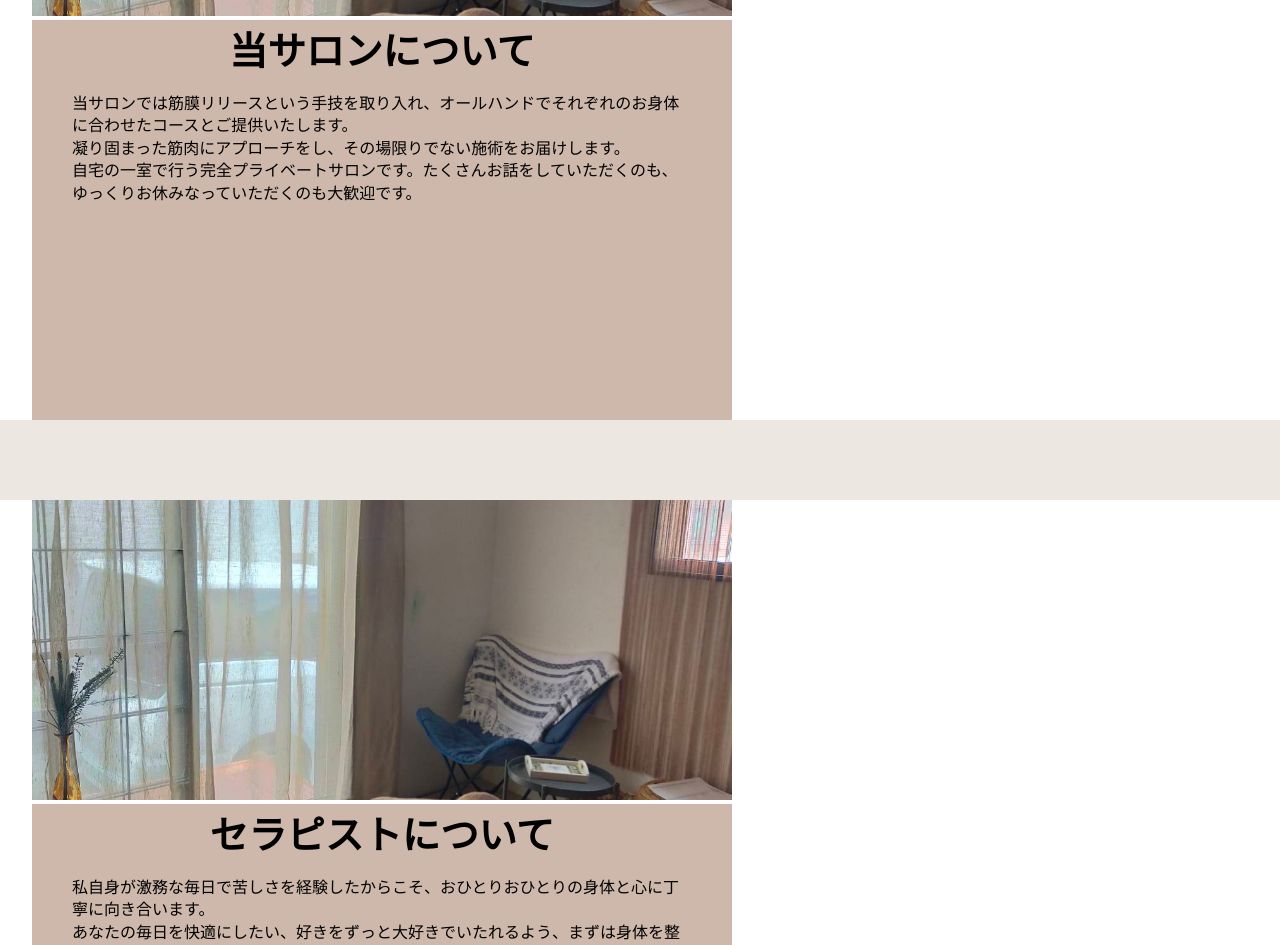
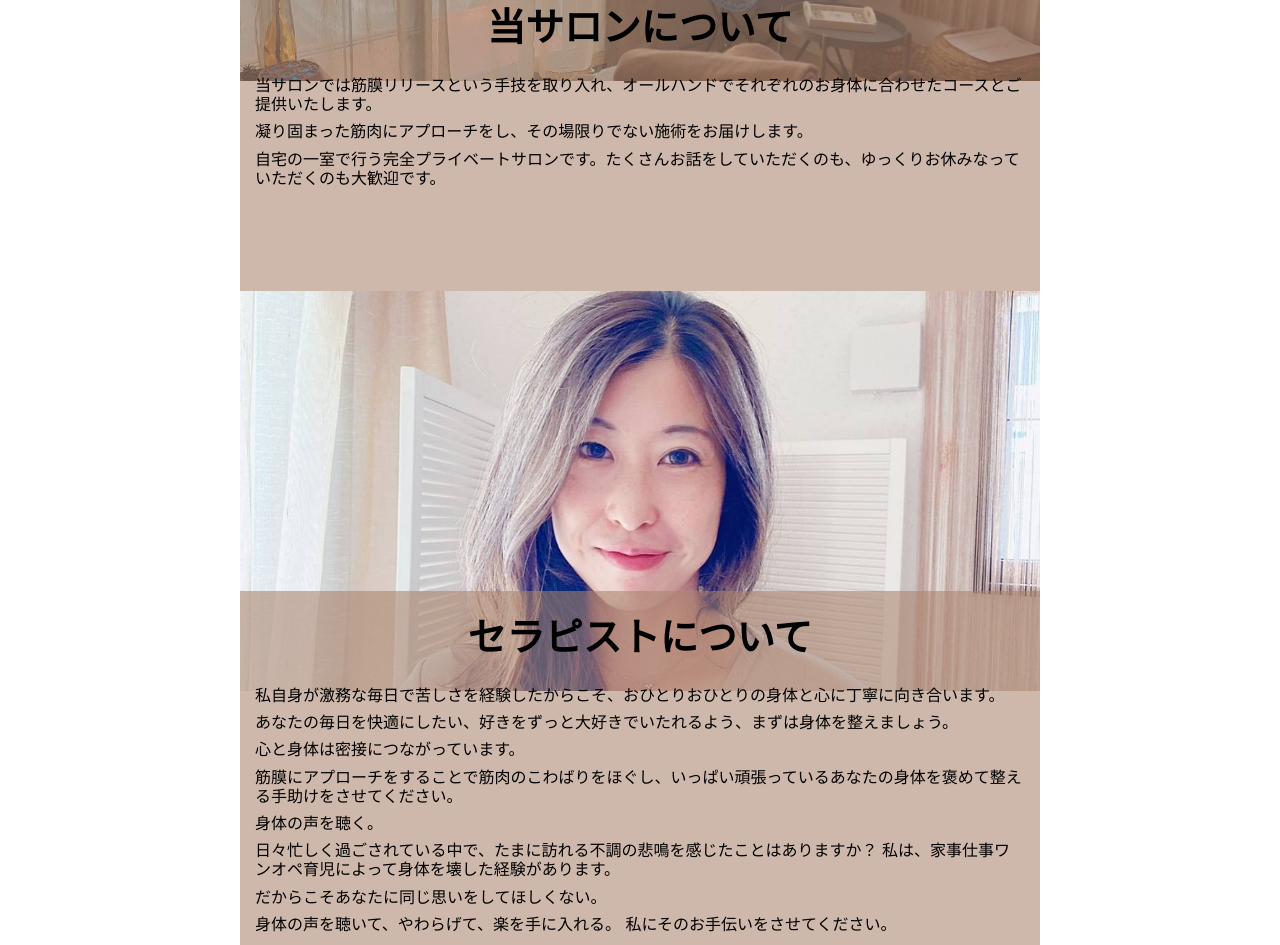
Before and after one commit to manami-d/flamingo, a Next.js app: page /about in a window 1280 px wide. Shown: the part 480-1425 px from the top of the page. Built offline with nearby package versions, Linux system fonts and the light colour scheme.

Commit message:
ADD EVERYTING BEFORE NEW WORDS

```diff
--- a/components/Button.js
+++ b/components/Button.js
@@ -15,7 +15,7 @@ const StyledButton = styled.button`
     justify-content: center;
     align-items: center;
     color: #ffffff;
-    border: 3px solid var(--button-border);
+    border: 2px solid var(--button-border);
     a {
         display: block;
         padding: auto;
--- a/components/Card.js
+++ b/components/Card.js
@@ -32,13 +32,14 @@ const StyledCard = styled.article`
     }
     @media only screen and (min-width: 880px) {
         height: 30vh;
+        max-height: 600px;
         width: 30%;
         min-width: 280px;
         max-width: 320px;
         margin: 1rem auto;
     }
     @media only screen and (min-width: 1000px) {
-        max-width: 350px;
+        max-width: 400px;
         margin: 1rem auto;
     }
 `;
--- a/components/DTNav.js
+++ b/components/DTNav.js
@@ -10,20 +10,12 @@ const StyledNav = styled.nav`
     display: flex;
     justify-content: space-between;
     align-items: center;
-    box-shadow: 0px 3px 0 var(--primary-color);
+    border-bottom: 3px solid var(--primary-color);
     margin-bottom: 1rem;
     .logo {
-        width: 9.3rem;
-        height: 60%;
-        /* margin-left: 3rem; */
+        height: 55px;
         margin: auto 0 auto 3rem;
-        // just until we have a logo to display
-        color: white;
-        /* background: grey; */
-        background-image: url('/brown-swatch50px.png');
         text-align: center;
-        font-size: 1.5rem;
-        line-height: 4vh;
     }
     ul {
         width: 70vw;
@@ -40,7 +32,8 @@ const StyledNav = styled.nav`
 export default function Navbar() {
     return (
         <StyledNav>
-            <i className="logo cursive">flamingo</i>
+            <img src="/flamingo-logo60px.png" className="logo" />
+
             <ul>
                 <li>
                     {' '}
--- a/components/Footer.js
+++ b/components/Footer.js
@@ -15,7 +15,7 @@ const StyledFooter = styled.footer`
 export default function Footer() {
     return (
         <StyledFooter>
-            <p>Copyright Flamingo.co &copy; 2021</p>
+            <p id="footer">Copyright Flamingo.co &copy; 2021</p>
         </StyledFooter>
     );
 }
--- a/components/layout.js
+++ b/components/layout.js
@@ -13,6 +13,7 @@ const StyledlayoutDiv = styled.div`
     display: flex;
     flex-direction: column;
     justify-content: space-between;
+    background: white;
 `;
 
 export default function Layout({ children }) {
--- a/pages/about.js
+++ b/pages/about.js
@@ -7,35 +7,34 @@ import styled from 'styled-components';
 
 const StyledAbout = styled(page)`
     text-align: center;
+
     .about-wrapper {
         display: flex;
-        flex-wrap: wrap;
+        flex-direction: column;
         min-height: calc(90vh -1rem);
         width: 100vw;
         max-width: var(--max-width);
         margin: 1rem auto;
 
         article {
-            min-width: 300px;
+            min-width: 280px;
             width: 100vw;
-            min-height: 30vh;
-
+            max-width: 500px;
             background: white;
-            margin: 2.5rem 0;
+            margin: 0 auto;
             display: flex;
             flex-direction: column;
-            justify-content: space-between;
-            .about-image {
-                margin: 0 2rem;
-
+            margin-top: 0.5rem;
+            /* justify-content: space-between; */
+            #about-image1,
+            #about-image2 {
+                max-height: 500px;
+                margin: 0;
+                text-align: left;
                 img {
                     object-fit: cover;
-                    height: 35vh;
-                    width: 90vw;
+                    width: 100vw;
                     min-width: 280px;
-                    max-width: 700px;
-                    min-height: 300px;
-                    max-height: 500px;
                 }
                 /* background: grey; */
             }
@@ -43,13 +42,13 @@ const StyledAbout = styled(page)`
                 display: flex;
                 flex-direction: column;
                 justify-content: flex-start;
-                width: 90vw;
+                width: 100vw;
                 min-height: 400px;
                 min-width: 280px;
-                max-width: 700px;
                 height: auto;
-                margin: 0 2rem;
+                margin: 0;
                 background: var(--primary-opaque);
+                padding: 5px;
                 h2 {
                     text-align: center;
                     /* font-size: 2rem; */
@@ -57,27 +56,53 @@ const StyledAbout = styled(page)`
                 p {
                     /* line-height: 1.4rem; */
                     text-align: left;
-                    margin: 1rem 2.5rem;
+                    margin: 1rem 0;
                     min-width: 280px;
                 }
             }
         }
     }
-    @media only screen and (min-width: 600px) {
+    @media only screen and (min-width: 500px) {
+        padding-bottom: 150px;
         article {
-            flex-direction: row;
+            /* flex-direction: row; */
+            position: relative;
+            height: 75vh;
+            width: 90vw !important;
+            max-width: 1200px !important;
+            margin: 5px auto !important;
+            align-items: center;
             .about-content {
-                width: 65vw;
-            }
-            .about-image {
-                margin: 2.5rem;
-                width: 30vw;
-                img {
-                    object-fit: cover;
-                    height: 50vh;
-                    width: 35vw;
+                position: absolute;
+                bottom: -150px;
+                /* right: 0; */
+                width: 90vw !important;
+                max-width: 800px;
+                min-height: 450px !important;
+                padding: 0 !important;
+                h2 {
+                    margin-top: 15px;
+                    margin-bottom: 20px;
+                }
+                p {
+                    margin: 4px 0 4px 0 !important;
+
+                    line-height: 1.2rem;
+                    padding: 0 15px !important;
                 }
             }
+            #about-image1,
+            #about-image2 {
+                max-width: 800px;
+                img {
+                    width: 90vw !important;
+                    height: 50vh;
+                    max-width: 800px;
+                }
+            }
+        }
+        #footer {
+            margin-top: 50px;
         }
     }
 `;
@@ -95,41 +120,31 @@ export default function about() {
                 <h1>About flamingo</h1>
                 <div className="about-wrapper">
                     <article>
-                        <div className="about-image">
+                        <div id="about-image1">
                             <img src="/salon1.jpg" alt="Salon room" loading="lazy" />
                         </div>
                         <div className="about-content">
                             <h2>当サロンについて</h2>
-                            <p>
-                                当サロンでは筋膜リリースという手技を取り入れ、オールハンドでそれぞれのお身体に合わせたコースとご提供いたします。
-                                <br />
-                                凝り固まった筋肉にアプローチをし、その場限りでない施術をお届けします。
-                                <br />
-                                自宅の一室で行う完全プライベートサロンです。たくさんお話をしていただくのも、ゆっくりお休みなっていただくのも大歓迎です。
-                            </p>
+                            <p>当サロンでは筋膜リリースという手技を取り入れ、オールハンドでそれぞれのお身体に合わせたコースとご提供いたします。</p>
+                            <p>凝り固まった筋肉にアプローチをし、その場限りでない施術をお届けします。</p>
+                            <p>自宅の一室で行う完全プライベートサロンです。たくさんお話をしていただくのも、ゆっくりお休みなっていただくのも大歓迎です。</p>
                         </div>
                     </article>
                     <article>
-                        <div className="about-image">
+                        <div id="about-image2">
                             {/* michan photo */}
-                            <img src="/salon1.jpg" alt="Salon room" loading="lazy" />
+                            <img src="/misato.jpg" alt="Salon room" loading="lazy" />
                         </div>
                         <div className="about-content">
                             <h2>セラピストについて</h2>
-                            <p>
-                                私自身が激務な毎日で苦しさを経験したからこそ、おひとりおひとりの身体と心に丁寧に向き合います。
-                                <br />
-                                あなたの毎日を快適にしたい、好きをずっと大好きでいたれるよう、まずは身体を整えましょう。
-                                <br /> 心と身体は密接につながっています。
-                                <br />
-                                筋膜にアプローチをすることで筋肉のこわばりをほぐし、いっぱい頑張っているあなたの身体を褒めて整える手助けをさせてください。
-                                <br /> 身体の声を聴く。
-                                <br />
-                                日々忙しく過ごされている中で、たまに訪れる不調の悲鳴を感じたことはありますか？ 私は、家事仕事ワンオペ育児によって身体を壊した経験があります。
-                                <br />
-                                だからこそあなたに同じ思いをしてほしくない。
-                                <br /> 身体の声を聴いて、やわらげて、楽を手に入れる。 私にそのお手伝いをさせてください。
-                            </p>
+                            <p> 私自身が激務な毎日で苦しさを経験したからこそ、おひとりおひとりの身体と心に丁寧に向き合います。 </p>
+                            <p> あなたの毎日を快適にしたい、好きをずっと大好きでいたれるよう、まずは身体を整えましょう。 </p>
+                            <p> 心と身体は密接につながっています。 </p>
+                            <p> 筋膜にアプローチをすることで筋肉のこわばりをほぐし、いっぱい頑張っているあなたの身体を褒めて整える手助けをさせてください。 </p>
+                            <p> 身体の声を聴く。 </p>
+                            <p> 日々忙しく過ごされている中で、たまに訪れる不調の悲鳴を感じたことはありますか？ 私は、家事仕事ワンオペ育児によって身体を壊した経験があります。 </p>
+                            <p> だからこそあなたに同じ思いをしてほしくない。 </p>
+                            <p>身体の声を聴いて、やわらげて、楽を手に入れる。 私にそのお手伝いをさせてください。</p>
                         </div>
                     </article>
                 </div>
--- a/styles/GlobalStyled.js
+++ b/styles/GlobalStyled.js
@@ -6,6 +6,7 @@ export const page = styled.section`
     width: 100vw;
     min-width: var(--min-width);
     max-width: var(--max-width);
+
     p {
         line-height: 1.4rem;
     }
--- a/styles/globals.scss
+++ b/styles/globals.scss
@@ -1,12 +1,14 @@
 :root {
-    --bg-color: #ece7e1;
+    --bg-color: white;
     --nav-bg: white;
     --font-color: black;
     --primary-color: #AB856E;
     --primary-opaque: hsla(23, 27%, 55%, 0.575);
     --secondary-color: #facb8b;
     --button: #50B1A9;
-    --button-border:#47857f;
+    --button-border:#49c0b4;
+    // --button: #fcd8d0;
+    // --button-border:hsla(23, 27%, 55%, 0.575);
     --outline: orange;
     --max-width: 1480px;
     --min-width: 300px;
@@ -25,7 +27,7 @@
     box-sizing: border-box;
     padding: 0;
     font-family: -apple-system, BlinkMacSystemFont, Segoe UI, Roboto, Oxygen, Ubuntu, Cantarell, Fira Sans, Droid Sans, Helvetica Neue, sans-serif;
-    background: var(--bg-color);
+    background: rgba(241, 241, 241, 0.37);
     color: var(--font-color);
     nav{
         background: var(--nav-bg);
@@ -49,8 +51,9 @@
     margin: 0;
     padding: 0;
 }
-body > * {
-    background: white;
+body  {
+    background: var(--bg-color);
+
 }
 // main{
 //   min-height: 90vh;
```
Also changed, not shown: components/Navbar.js (+19 -23 lines), pages/contact.js (+16 -8 lines), pages/index.js (+4 -5 lines), public/flamingo-logo.png (added), public/flamingo-logo60px.png (added).
